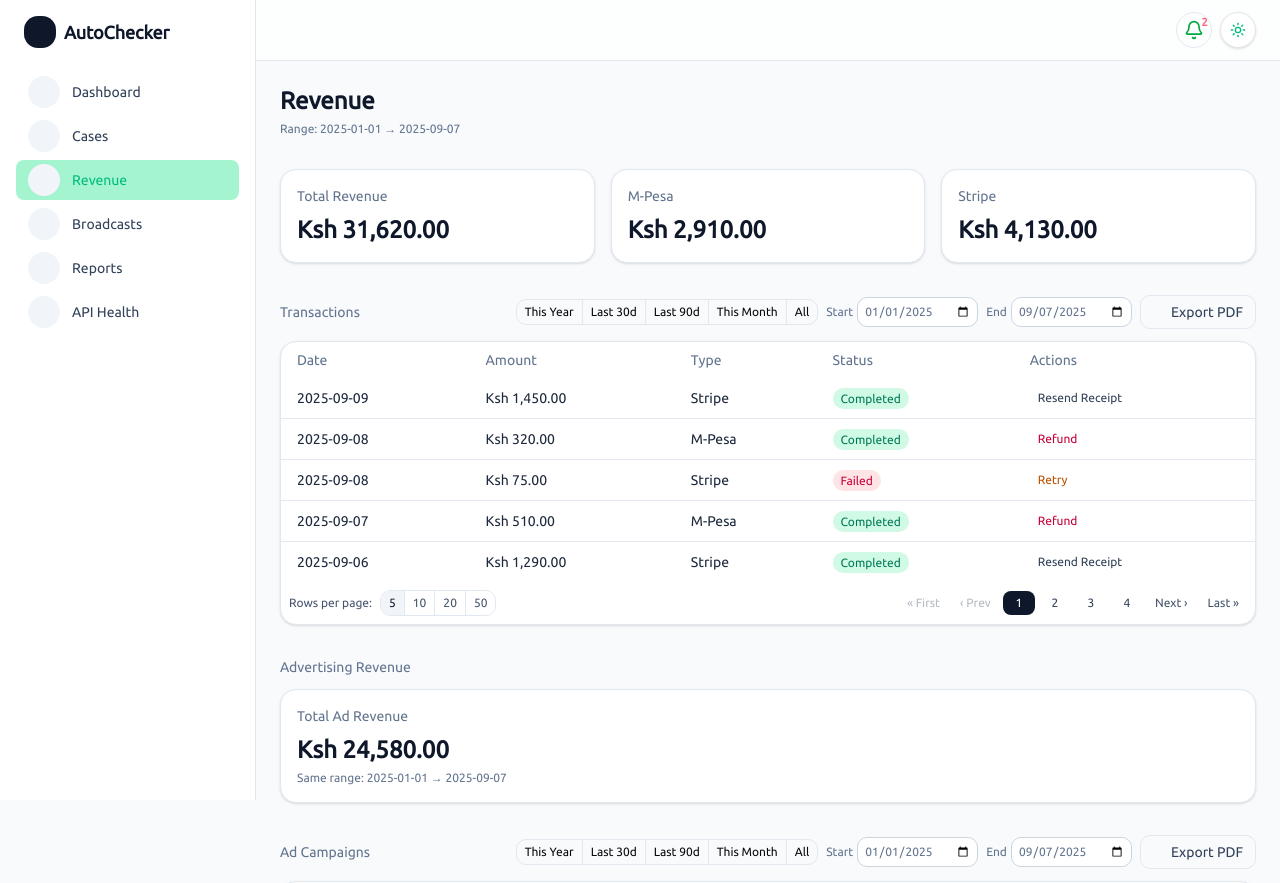
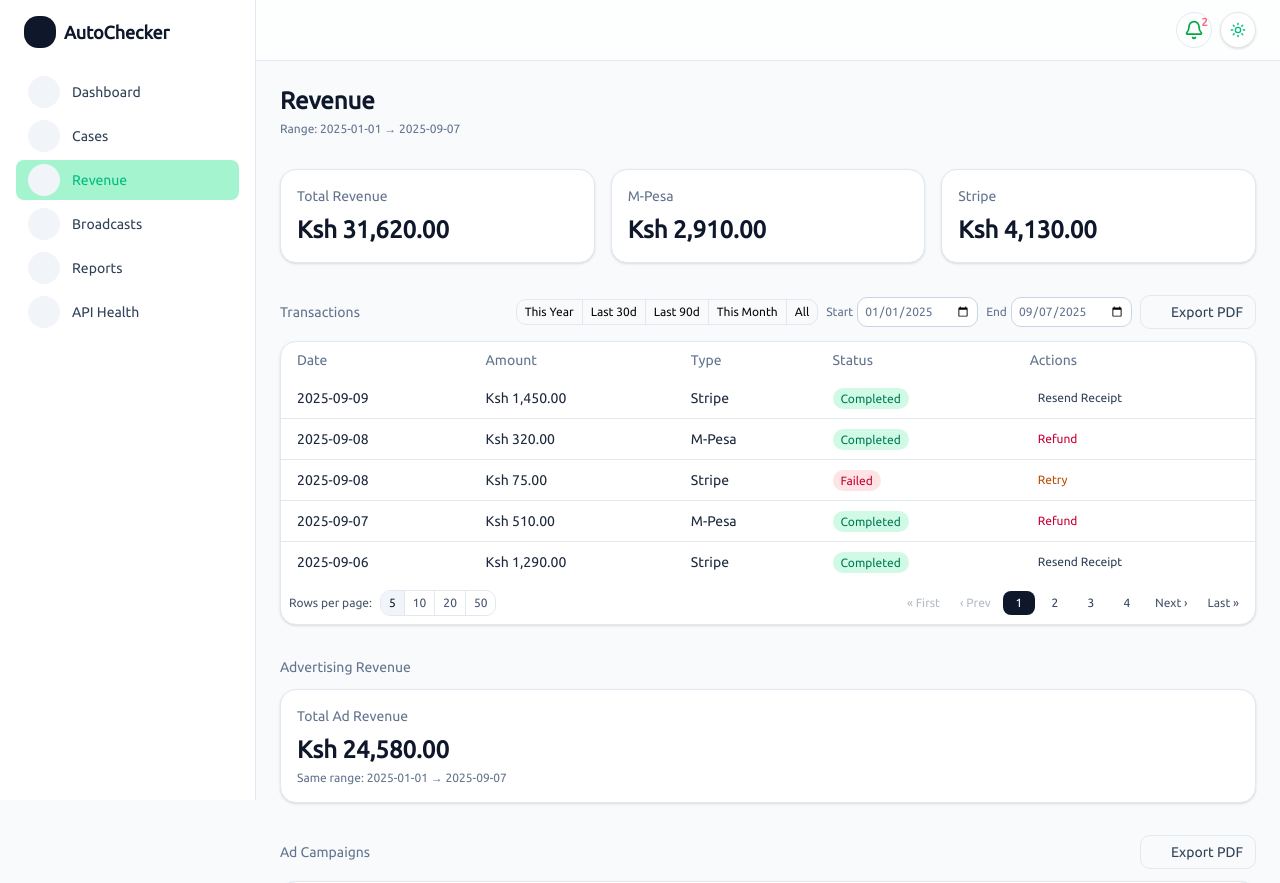
Before and after one commit to Autochecker-Limited/autochecker-dashboard, a Next.js app: page /revenue in a window 1280 px wide. Shown: the top 883 px of the page. Built offline with nearby package versions, Linux system fonts and the light colour scheme; some icons are missing.

Commit message:
financial update

```diff
--- a/src/components/sections/revenue/CampaignsTable.tsx
+++ b/src/components/sections/revenue/CampaignsTable.tsx
@@ -1,4 +1,3 @@
-// components/sections/revenue/CampaignsTable.tsx
 "use client";
 
 import * as React from "react";
@@ -7,144 +6,27 @@ import Pager from "./Pager";
 import { fmtUSD, type Campaign } from "@/lib/revenue/revenue";
 import { exportCampaignsPdf } from "./PdfExport";
 
-type Props = {
-    data: Campaign[];
-    /** Optional: notify parent about selected range, to keep other tiles in sync */
-    onRangeChange?: (range: { start: string; end: string }) => void;
-};
+type Props = { data: Campaign[] };
 
-/* ----- local date helpers (yyyy-mm-dd, local) ----- */
-function toIso(d: Date) {
-    const y = d.getFullYear();
-    const m = String(d.getMonth() + 1).padStart(2, "0");
-    const day = String(d.getDate()).padStart(2, "0");
-    return `${y}-${m}-${day}`;
-}
-function parseIsoLocal(s: string): Date {
-    const [y, m, d] = s.split("-").map(Number);
-    return new Date(y, (m ?? 1) - 1, d ?? 1);
-}
-function overlaps(aStart: Date, aEnd: Date, bStart: Date, bEnd: Date) {
-    return aStart <= bEnd && bStart <= aEnd;
-}
-
-export default function CampaignsTable({ data, onRangeChange }: Props) {
-    /* ---------- timeframe (default: this year Jan 1 → today) ---------- */
-    const today = React.useMemo(() => new Date(), []);
-    const jan1 = React.useMemo(() => new Date(today.getFullYear(), 0, 1), [today]);
-
-    const [start, setStart] = React.useState<string>(toIso(jan1));
-    const [end, setEnd] = React.useState<string>(toIso(today));
-
-    // data bounds (for "All")
-    const { minDate, maxDate } = React.useMemo(() => {
-        if (!data.length) {
-            return { minDate: jan1, maxDate: today };
-        }
-        const pts = data
-            .flatMap((c) => [parseIsoLocal(c.start).getTime(), parseIsoLocal(c.end).getTime()])
-            .filter((n) => !Number.isNaN(n));
-        return {
-            minDate: new Date(Math.min(...pts)),
-            maxDate: new Date(Math.max(...pts)),
-        };
-    }, [data, jan1, today]);
-
-    React.useEffect(() => {
-        onRangeChange?.({ start, end });
-    }, [start, end, onRangeChange]);
-
-    // Quick ranges (mirrors Transactions)
-    const quick = (label: "this-year" | "30d" | "90d" | "this-month" | "all") => {
-        const to = new Date(Math.min(parseIsoLocal(end).getTime(), maxDate.getTime()));
-        let from = new Date(to);
-        if (label === "this-year") from = new Date(to.getFullYear(), 0, 1);
-        else if (label === "30d") from = new Date(to.getTime() - 29 * 86400000);
-        else if (label === "90d") from = new Date(to.getTime() - 89 * 86400000);
-        else if (label === "this-month") from = new Date(to.getFullYear(), to.getMonth(), 1);
-        else if (label === "all") from = minDate;
-
-        const s = toIso(from);
-        const e = toIso(to);
-        setStart(s);
-        setEnd(e);
-        onRangeChange?.({ start: s, end: e });
-    };
-
-    /* ---------- filter campaigns by overlap with [start, end] ---------- */
-    const filtered = React.useMemo(() => {
-        const s = parseIsoLocal(start);
-        const e = parseIsoLocal(end);
-        return data
-            .filter((c) => overlaps(parseIsoLocal(c.start), parseIsoLocal(c.end), s, e))
-            .sort((a, b) => parseIsoLocal(b.start).getTime() - parseIsoLocal(a.start).getTime());
-    }, [data, start, end]);
-
-    /* ---------- pagination ---------- */
+export default function CampaignsTable({ data }: Props) {
     const [pageSize, setPageSize] = React.useState<number>(5);
     const [page, setPage] = React.useState<number>(1);
 
-    const total = filtered.length;
+    const total = data.length;
     const totalPages = Math.max(1, Math.ceil(total / pageSize));
 
     React.useEffect(() => {
         setPage((p) => Math.min(p, totalPages));
     }, [pageSize, totalPages]);
 
-    const startIdx = (page - 1) * pageSize;
-    const endIdx = startIdx + pageSize;
-    const rows = React.useMemo(() => filtered.slice(startIdx, endIdx), [filtered, startIdx, endIdx]);
+    const start = (page - 1) * pageSize;
+    const end = start + pageSize;
+    const rows = React.useMemo(() => data.slice(start, end), [data, start, end]);
 
     return (
         <section className="space-y-3">
-            {/* Header + controls */}
-            <div className="flex flex-col gap-2 sm:flex-row sm:items-center sm:justify-between">
+            <div className="flex items-center justify-between">
                 <h2 className="text-sm font-medium text-slate-500 dark:text-slate-400">Ad Campaigns</h2>
-
-                <div className="flex flex-wrap items-center gap-2">
-                    {/* Quick ranges */}
-                    <div className="inline-flex overflow-hidden rounded-lg border border-slate-200 dark:border-slate-700">
-                        {[
-                            { k: "this-year", label: "This Year" },
-                            { k: "30d", label: "Last 30d" },
-                            { k: "90d", label: "Last 90d" },
-                            { k: "this-month", label: "This Month" },
-                            { k: "all", label: "All" },
-                        ].map(({ k, label }) => (
-                            <button
-                                key={k}
-                                onClick={() => quick(k as any)}
-                                className="px-2 py-1 text-xs border-r last:border-r-0 border-slate-200 hover:bg-slate-50
-                           dark:border-slate-700 dark:hover:bg-slate-800/60"
-                            >
-                                {label}
-                            </button>
-                        ))}
-                    </div>
-
-                    {/* Date pickers */}
-                    <label className="text-xs text-slate-500 dark:text-slate-400">
-                        Start
-                        <input
-                            type="date"
-                            value={start}
-                            onChange={(e) => setStart(e.target.value)}
-                            className="ml-1 rounded-lg border border-slate-300 bg-white p-1.5 text-xs
-                         dark:border-slate-700 dark:bg-slate-900"
-                        />
-                    </label>
-                    <label className="text-xs text-slate-500 dark:text-slate-400">
-                        End
-                        <input
-                            type="date"
-                            value={end}
-                            onChange={(e) => setEnd(e.target.value)}
-                            className="ml-1 rounded-lg border border-slate-300 bg-white p-1.5 text-xs
-                         dark:border-slate-700 dark:bg-slate-900"
-                        />
-                    </label>
-
-                    {/* Export current page to PDF */}
                 <button
                     onClick={() => exportCampaignsPdf(rows, fmtUSD)}
                     className="inline-flex items-center gap-1.5 rounded-lg border border-slate-200 px-3 py-1.5 text-sm text-slate-700 hover:bg-slate-50 dark:border-slate-700 dark:text-slate-200 dark:hover:bg-slate-800/50"
@@ -155,9 +37,7 @@ export default function CampaignsTable({ data, onRangeChange }: Props) {
                     Export PDF
                 </button>
             </div>
-            </div>
 
-            {/* Table */}
             <div className="overflow-hidden rounded-2xl border border-slate-200 bg-white shadow-sm dark:border-slate-800 dark:bg-slate-900">
                 <div className="overflow-x-auto">
                     <table className="min-w-full text-left text-sm">
@@ -173,24 +53,17 @@ export default function CampaignsTable({ data, onRangeChange }: Props) {
                         <tbody className="divide-y divide-slate-200 dark:divide-slate-800">
                         {rows.map((c, i) => (
                             <tr key={`${c.name}-${i}`}>
-                                <td className="px-4 py-2 whitespace-nowrap font-medium text-slate-900 dark:text-slate-100">
-                                    {c.name}
-                                </td>
+                                <td className="px-4 py-2 whitespace-nowrap font-medium text-slate-900 dark:text-slate-100">{c.name}</td>
                                 <td className="px-4 py-2 whitespace-nowrap">{c.start}</td>
                                 <td className="px-4 py-2 whitespace-nowrap">{c.end}</td>
-                                <td className="px-4 py-2 whitespace-nowrap">
-                                    {c.impressions.toLocaleString("en-US")}
-                                </td>
+                                <td className="px-4 py-2 whitespace-nowrap">{c.impressions.toLocaleString("en-US")}</td>
                                 <td className="px-4 py-2 whitespace-nowrap">{fmtUSD(c.earnings)}</td>
                             </tr>
                         ))}
                         {rows.length === 0 && (
                             <tr>
-                                <td
-                                    colSpan={5}
-                                    className="px-4 py-6 text-center text-sm text-slate-500 dark:text-slate-400"
-                                >
-                                    No campaigns in the selected range.
+                                <td colSpan={5} className="px-4 py-6 text-center text-sm text-slate-500 dark:text-slate-400">
+                                    No campaigns to show.
                                 </td>
                             </tr>
                         )}
@@ -198,7 +71,6 @@ export default function CampaignsTable({ data, onRangeChange }: Props) {
                     </table>
                 </div>
 
-                {/* Pagination */}
                 <Pager
                     totalItems={total}
                     page={page}
--- a/src/components/sections/revenue/TransactionsTable.tsx
+++ b/src/components/sections/revenue/TransactionsTable.tsx
@@ -26,6 +26,16 @@ function toIso(d: Date) {
     return `${y}-${m}-${day}`;
 }
 
+// 🔒 Strongly-type the quick-range keys so no `any` cast is needed
+type QuickKey = "this-year" | "30d" | "90d" | "this-month" | "all";
+const QUICK_OPTIONS: ReadonlyArray<{ k: QuickKey; label: string }> = [
+    { k: "this-year", label: "This Year" },
+    { k: "30d", label: "Last 30d" },
+    { k: "90d", label: "Last 90d" },
+    { k: "this-month", label: "This Month" },
+    { k: "all", label: "All" },
+];
+
 export default function TransactionsTable({ data, onRangeChange }: Props) {
     // ----- Timeframe controls (default: this year) -----
     const today = React.useMemo(() => new Date(), []);
@@ -34,13 +44,13 @@ export default function TransactionsTable({ data, onRangeChange }: Props) {
     const [start, setStart] = React.useState<string>(toIso(jan1));
     const [end, setEnd] = React.useState<string>(toIso(today));
 
-    // 🔧 Notify parent ONLY when start/end change (do not depend on onRangeChange identity)
+    // Notify parent ONLY when start/end change (don’t depend on handler identity)
     React.useEffect(() => {
         if (onRangeChange) onRangeChange({ start, end });
         // eslint-disable-next-line react-hooks/exhaustive-deps
     }, [start, end]);
 
-    const quick = (label: "this-year" | "30d" | "90d" | "this-month" | "all") => {
+    const quick = (label: QuickKey) => {
         const to = new Date(end);
         let from = new Date(to);
         if (label === "this-year") from = new Date(to.getFullYear(), 0, 1);
@@ -76,18 +86,15 @@ export default function TransactionsTable({ data, onRangeChange }: Props) {
                 <div className="flex flex-wrap items-center gap-2">
                     {/* Quick ranges */}
                     <div className="inline-flex overflow-hidden rounded-lg border border-slate-200 dark:border-slate-700">
-                        {[
-                            { k: "this-year", label: "This Year" },
-                            { k: "30d", label: "Last 30d" },
-                            { k: "90d", label: "Last 90d" },
-                            { k: "this-month", label: "This Month" },
-                            { k: "all", label: "All" },
-                        ].map(({ k, label }) => (
+                        {QUICK_OPTIONS.map(({ k, label }, idx) => (
                             <button
                                 key={k}
-                                onClick={() => quick(k as any)}
-                                className="px-2 py-1 text-xs border-r last:border-r-0 border-slate-200 hover:bg-slate-50
-                           dark:border-slate-700 dark:hover:bg-slate-800/60"
+                                onClick={() => quick(k)}
+                                className={`px-2 py-1 text-xs hover:bg-slate-50 dark:hover:bg-slate-800/60 ${
+                                    idx < QUICK_OPTIONS.length - 1
+                                        ? "border-r border-slate-200 dark:border-slate-700"
+                                        : ""
+                                }`}
                             >
                                 {label}
                             </button>
@@ -101,8 +108,7 @@ export default function TransactionsTable({ data, onRangeChange }: Props) {
                             type="date"
                             value={start}
                             onChange={(e) => setStart(e.target.value)}
-                            className="ml-1 rounded-lg border border-slate-300 bg-white p-1.5 text-xs
-                         dark:border-slate-700 dark:bg-slate-900"
+                            className="ml-1 rounded-lg border border-slate-300 bg-white p-1.5 text-xs dark:border-slate-700 dark:bg-slate-900"
                         />
                     </label>
                     <label className="text-xs text-slate-500 dark:text-slate-400">
@@ -111,8 +117,7 @@ export default function TransactionsTable({ data, onRangeChange }: Props) {
                             type="date"
                             value={end}
                             onChange={(e) => setEnd(e.target.value)}
-                            className="ml-1 rounded-lg border border-slate-300 bg-white p-1.5 text-xs
-                         dark:border-slate-700 dark:bg-slate-900"
+                            className="ml-1 rounded-lg border border-slate-300 bg-white p-1.5 text-xs dark:border-slate-700 dark:bg-slate-900"
                         />
                     </label>
 
```
Lines whose indentation alone changed are shown as unchanged.
